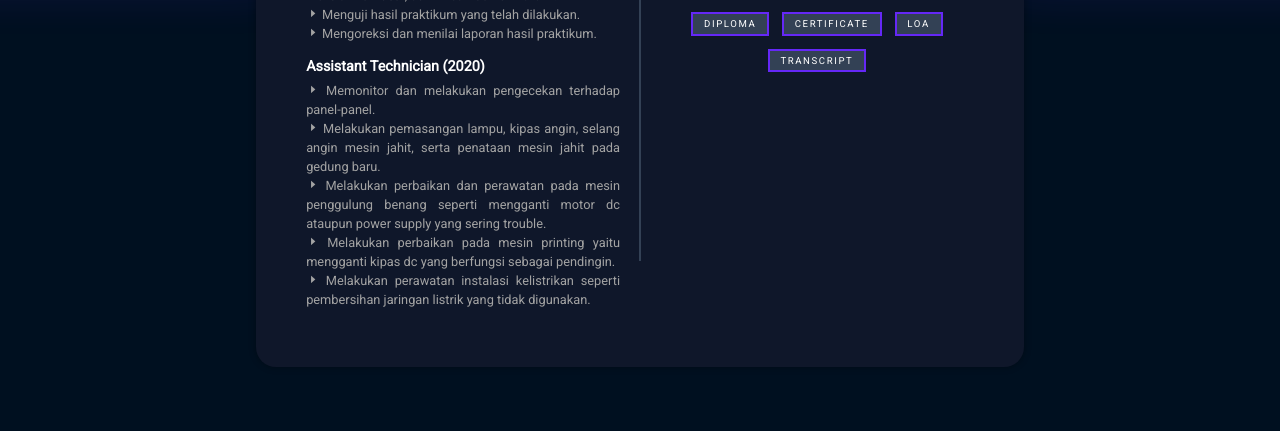
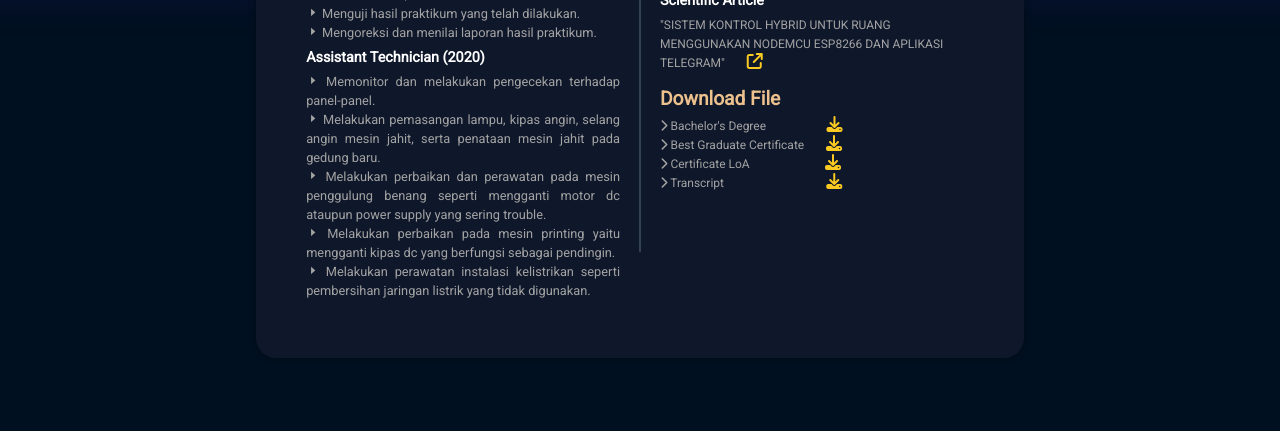
Before and after one commit to DedynA/DedyNoorAhwan-Portofolio.com, a plain HTML site: page index.html in a window 1280 px wide. Shown: the part 942-1373 px from the top of the page. Drawn offline with nearby package versions, Linux system fonts and the light colour scheme.

Commit message:
penyesuaian

```diff
--- a/index.html
+++ b/index.html
@@ -6,6 +6,7 @@
     <meta name="viewport" content="width=device-width, initial-scale=1.0">
     <link rel="stylesheet" href="style.css">
     <link href='https://unpkg.com/boxicons@2.1.4/css/boxicons.min.css' rel='stylesheet'>
+    <link rel="stylesheet" href="https://cdnjs.cloudflare.com/ajax/libs/font-awesome/6.4.2/css/all.min.css" />
     <title>Portofolio || Dedy Noor Ahwan</title>
     <link rel="icon" type="image/x-icon" href="./assets/LOGO_DEDY.png" />
 </head>
@@ -124,15 +125,24 @@
                 <!-- Achievements ----------------------------------------------------------------------------->
                 <h4>Achievements & Other Experience</h4>
                 <h5>Thesis Project</h5>
+                <p1>"SISTEM KONTROL RUANG MENGGUNAKAN APLIKASI TELEGRAM"&nbsp;&nbsp;&nbsp;&nbsp;&nbsp;&nbsp;</p1>
+                <a href="https://drive.google.com/drive/folders/1HAfoo7RWkRF_JGHyyFie7reG9wO9aGAe?usp=share_link"><i class="fa fa-external-link"></i></a>
                 <h5>Scientific Article</h5>
-                <!-- File --------------------------------------------------------------------------------->
+                <p1>"SISTEM KONTROL HYBRID UNTUK RUANG MENGGUNAKAN NODEMCU ESP8266 DAN APLIKASI TELEGRAM"&nbsp;&nbsp;&nbsp;&nbsp;&nbsp;&nbsp;</p1>
+                <a href="./assets/Scientific Article.pdf"><i class="fa fa-external-link"></i></a>
+                <!-- File <div class="container1 flex">--------------------------------------------------------------------------------->
                 <h4>Download File</h4>
-                <div class="container1 flex">
-                    <a href="./assets/Ijazah.pdf" style="--color: #6eff3e"><span>Diploma</span><i></i></a>
-                    <a href="./assets/Wisudawan_Terbaik.pdf" style="--color: #6eff3e"><span>Certificate</span><i></i></a>
-                    <a href="./assets/Certificate_LoA.pdf" style="--color: #6eff3e"><span>LoA</span><i></i></a>
-                    <a href="./assets/Transkrip_Nilai.pdf" style="--color: #6eff3e"><span>Transcript</span><i></i></a>
-                </div>
+                    <p2><i class='fa fa-chevron-right'></i> Bachelor's Degree&nbsp;&nbsp;&nbsp;&nbsp;&nbsp;&nbsp;&nbsp;&nbsp;&nbsp;&nbsp;&nbsp;&nbsp;&nbsp;&nbsp;&nbsp;&nbsp;&nbsp;&nbsp;&nbsp;</p2>
+                    <a href="./assets/Ijazah.pdf"><i class="fa fa-download"></i></i></a>
+                    <br>
+                    <P2><i class='fa fa-chevron-right'></i> Best Graduate Certificate&nbsp;&nbsp;&nbsp;&nbsp;&nbsp;&nbsp;</P2>
+                    <a href="./assets/Wisudawan_Terbaik.pdf"><i class="fa fa-download"></i></a>
+                    <br>
+                    <p2><i class='fa fa-chevron-right'></i> Certificate LoA&nbsp;&nbsp;&nbsp;&nbsp;&nbsp;&nbsp;&nbsp;&nbsp;&nbsp;&nbsp;&nbsp;&nbsp;&nbsp;&nbsp;&nbsp;&nbsp;&nbsp;&nbsp;&nbsp;&nbsp;&nbsp;&nbsp;&nbsp;&nbsp;</p2>
+                    <a href="./assets/Certificate_LoA.pdf"><i class="fa fa-download"></i></a>
+                    <br>
+                    <p2><i class='fa fa-chevron-right'></i> Transcript&nbsp;&nbsp;&nbsp;&nbsp;&nbsp;&nbsp;&nbsp;&nbsp;&nbsp;&nbsp;&nbsp;&nbsp;&nbsp;&nbsp;&nbsp;&nbsp;&nbsp;&nbsp;&nbsp;&nbsp;&nbsp;&nbsp;&nbsp;&nbsp;&nbsp;&nbsp;&nbsp;&nbsp;&nbsp;&nbsp;&nbsp;&nbsp;&nbsp;</p2>
+                    <a href="./assets/Transkrip_Nilai.pdf"><i class="fa fa-download"></i></a>
             </div>
         </div>
     </div>
--- a/style.css
+++ b/style.css
@@ -101,7 +101,8 @@ body {
     text-align: left;
     color: var(--color7);
     font-size: 1.2rem;
-    margin-bottom: 0.4rem;
+    margin-bottom: 0.3rem;
+    margin-top: 1rem;
 }
 
 .left {
@@ -109,6 +110,7 @@ body {
 }
 
 .right {
+    text-align: left;
     width: 45%;
 }
 
@@ -129,18 +131,15 @@ body {
 h5 {
     text-align: left;
     font-size: 0.9rem;
-    margin-top: 1rem;
+    margin-top: 0.5rem;
     margin-bottom: 0.3rem;
 }
-p{
-    text-align: left;
-}
+
 .left p {
     font-size: 0.8rem;
     display: inline;
     color: var(--color2);
 }
-
 
 .right p {
     font-size: 12px;
@@ -152,28 +151,23 @@ p{
 }
 
 
-@media (max-width: 800px) {
-    #portofolio {
-        margin: auto;
-        border-radius: 0;
-    }
+.right p1,
+.right p2{
+    text-align: center;
+    font-size: 12px;
+    display: inline;
+    color: var(--color2);
 }
 
-@media (max-width: 600px) {
-
-    .parent,
-    .contentBox {
-        flex-direction: column;
+.right a {
+    width: 6px;
+    height: 6px;
+    color: #faca22;
+    transition: all 0.5;
 }
 
-    .left,
-    .right {
-        width: 100%;
-    }
-
-    .contentBox .line {
-        display: none;
-    }
+.right a:hover {
+    color: var(--color6);
 }
 
 .container {
@@ -268,50 +262,41 @@ p{
     gap: 10px;
 }
 
-.container1 {
-    width: 100%;
-    height: 100%;
-    display: flex;
-    justify-content: center;
-    align-items: center;
-    gap: 0.8rem;
-    background: none;
-    padding: 0.2rem;
+span1 {
+    font-size: 1rem;
+    color: aquamarine;
 }
 
-.container1 a {
-    position: relative;
-    background: var(--color6);
-    color: #fff;
-    text-decoration: none;
-    text-transform: uppercase;
-    font-size: 0.6rem;
-    letter-spacing: 0.1rem;
-    padding: 0.4rem 0.8rem;
-    transition: 0.5s;
+
+
+
+
+
+
+
+
+
+
+@media (max-width: 800px) {
+    #portofolio {
+        margin: auto;
+        border-radius: 0;
+    }
 }
 
-.container1 a:hover {
-    letter-spacing: 0.13rem;
-    background: var(--color);
-    color: var(--color);
-    box-shadow: 0 0 5px var(--color);
+@media (max-width: 600px) {
+
+    .parent,
+    .contentBox {
+        flex-direction: column;
     }
 
-.container1 a::before {
-    content: '';
-    position: absolute;
-    inset: 2px;
-    background: var(--color3);
+    .left,
+    .right {
+        width: 100%;
     }
 
-.container1 a span {
-    position: relative;
-    z-index: 1;
+    .contentBox .line {
+        display: none;
     }
-
-.container1 a i {
-    position: absolute;
-    inset: 0;
-    display: block;
 }
```
Also changed, not shown: 1 other file. Lines whose indentation alone changed are shown as unchanged.
